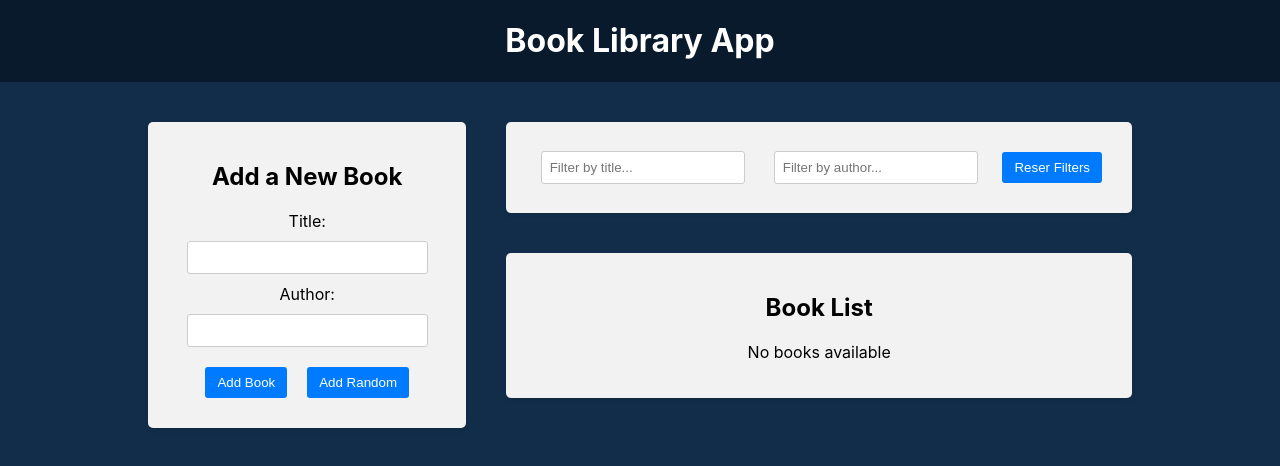
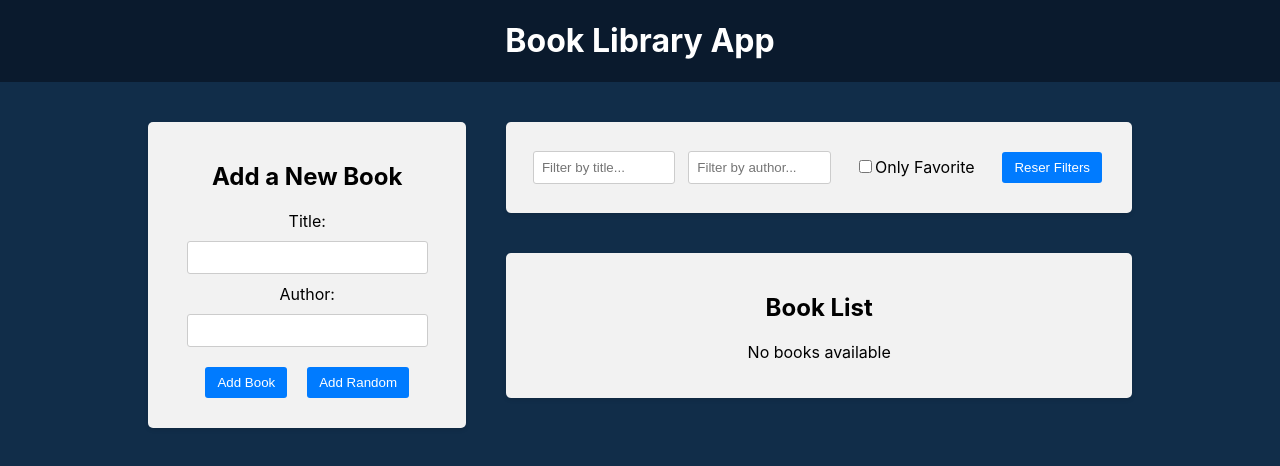
Before and after one commit to KirillPrushak/react-redux, a React (Create React App) app in the folder frontend/: page / in a window 1280 px wide. Shown: the top 466 px of the page. Built offline with nearby package versions, Linux system fonts and the light colour scheme.

Commit message:
Favorite checkbox filter

```diff
--- a/frontend/src/components/BookList/BookList.js
+++ b/frontend/src/components/BookList/BookList.js
@@ -4,6 +4,7 @@ import { deleteBook, toggleFavorite } from '../../redux/books/actionCreators';
 import {
   selectTitleFilter,
   selectAuthorFilter,
+  selectOnlyFavoriteFilter,
 } from '../../redux/slices/filterSlice';
 import './BookList.css';
 
@@ -11,6 +12,7 @@ const BookList = () => {
   const books = useSelector((state) => state.books);
   const titleFilter = useSelector(selectTitleFilter);
   const authorFilter = useSelector(selectAuthorFilter);
+  const onlyFaforiteFilter = useSelector(selectOnlyFavoriteFilter);
   const dispatch = useDispatch();
 
   const handleDeleteBook = (id) => {
@@ -29,8 +31,9 @@ const BookList = () => {
     const matchAuthor = book.author
       .toLowerCase()
       .includes(authorFilter.toLowerCase());
+    const matchesFavorite = onlyFaforiteFilter ? book.isFavorite : true;
 
-    return matchesTitle && matchAuthor;
+    return matchesTitle && matchAuthor && matchesFavorite;
   });
 
   return (
--- a/frontend/src/components/Filter/Filter.js
+++ b/frontend/src/components/Filter/Filter.js
@@ -2,9 +2,11 @@ import { useDispatch, useSelector } from 'react-redux';
 import {
   setTitleFilter,
   resetFilters,
+  setOnlyFavoriteFilter,
   setAuthorFilter,
   selectTitleFilter,
   selectAuthorFilter,
+  selectOnlyFavoriteFilter,
 } from '../../redux/slices/filterSlice';
 import './Filter.css';
 
@@ -12,6 +14,7 @@ const Filter = () => {
   const dispatch = useDispatch();
   const titleFilter = useSelector(selectTitleFilter);
   const authorFilter = useSelector(selectAuthorFilter);
+  const onlyFaforiteFilter = useSelector(selectOnlyFavoriteFilter);
 
   const handleTitleFilterChange = (e) => {
     dispatch(setTitleFilter(e.target.value));
@@ -19,6 +22,10 @@ const Filter = () => {
 
   const handleAuthorFilterChange = (e) => {
     dispatch(setAuthorFilter(e.target.value));
+  };
+
+  const handleOnlyFavoriteFilterCHange = () => {
+    dispatch(setOnlyFavoriteFilter());
   };
 
   const handleResetFilters = () => {
@@ -44,6 +51,16 @@ const Filter = () => {
             onChange={handleAuthorFilterChange}
           />
         </div>
+        <div className="filter-group">
+          <label>
+            <input
+              type="checkbox"
+              checked={onlyFaforiteFilter}
+              onChange={handleOnlyFavoriteFilterCHange}
+            />
+            Only Favorite
+          </label>
+        </div>
         <button type="button" onClick={handleResetFilters}>
           Reser Filters
         </button>
--- a/frontend/src/redux/slices/filterSlice.js
+++ b/frontend/src/redux/slices/filterSlice.js
@@ -3,6 +3,7 @@ import { createSlice } from '@reduxjs/toolkit';
 const initialState = {
   title: '',
   author: '',
+  onlyFaforite: false,
 };
 
 const filterSlice = createSlice({
@@ -19,16 +20,24 @@ const filterSlice = createSlice({
       state.author = action.payload;
       //   return { ...state, title: action.payload };
     },
-    resetFilters: (state) => {
+    setOnlyFavoriteFilter: (state) => {
+      state.onlyFaforite = !state.onlyFaforite;
+    },
+    resetFilters: () => {
       return initialState;
     },
   },
 });
 
-export const { setTitleFilter, setAuthorFilter, resetFilters } =
-  filterSlice.actions;
+export const {
+  setTitleFilter,
+  setAuthorFilter,
+  setOnlyFavoriteFilter,
+  resetFilters,
+} = filterSlice.actions;
 
 export const selectTitleFilter = (state) => state.filter.title;
 export const selectAuthorFilter = (state) => state.filter.author;
+export const selectOnlyFavoriteFilter = (state) => state.filter.onlyFaforite;
 
 export default filterSlice.reducer;
```
